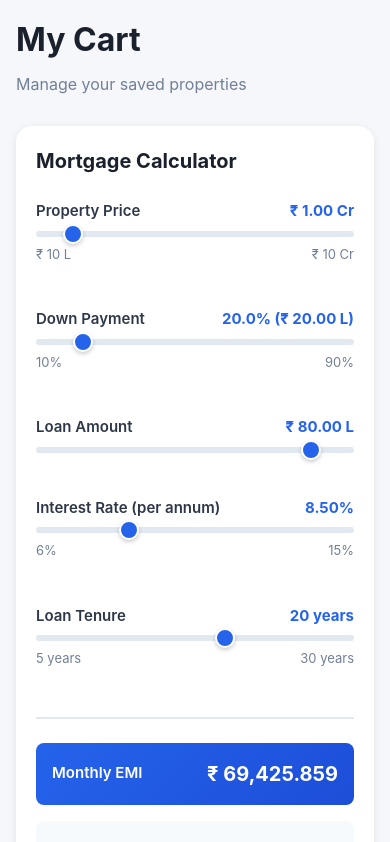
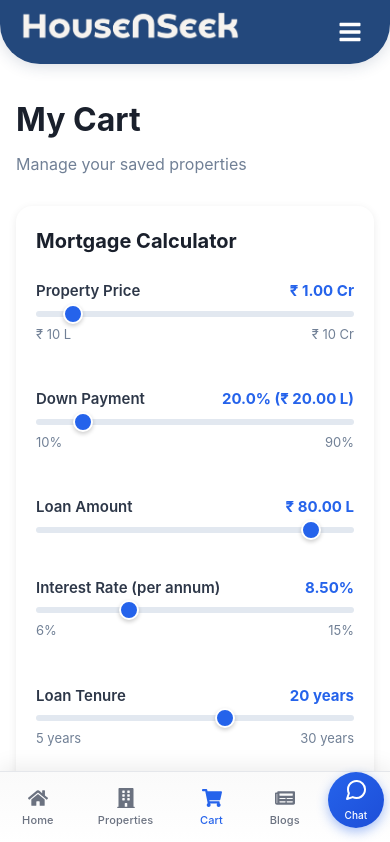
Before and after one commit to ananyaagarwall/tempERRORhns, a React (Vite) app in the folder frontend/: page /cart in a window 390 px wide. Shown: the top 842 px of the page. Built offline with nearby package versions, Linux system fonts and the light colour scheme.

Commit message:
Add MobileFooter to all pages, fix builder/property pages, merge latest changes

```diff
--- a/frontend/src/hns_cart_page/app/CartPage.jsx
+++ b/frontend/src/hns_cart_page/app/CartPage.jsx
@@ -4,10 +4,12 @@ import CompareModal from '../components/ui/CompareModal';
 import MortgageCalculator from '../components/ui/MortgageCalculator';
 import AgentSidebar from '../components/ui/AgentSidebar';
 import SimilarProperties from '../components/ui/SimilarProperties';
+import FooterNavBar from '../../hns_home_page/components/layout/FooterNavBar';     // Top sticky nav
+import FooterSection from '../../hns_home_page/components/layout/FooterSection';   // Main footer
+import MobileFooter from '../../components/ui/MobileFooter';                        // Mobile bottom nav
 import '../css/CartPage.css';
 
 const CartPage = () => {
-  // Sample cart data - in real app, this would come from state management or API
   const [cartProperties, setCartProperties] = useState([
     {
       id: 1,
@@ -71,8 +73,12 @@ const CartPage = () => {
   const propertiesToCompare = cartProperties.filter(prop => compareList.includes(prop.id));
 
   return (
-    <div className="cart-page">
-      <div className="cart-container">
+    <div className="cart-page-wrapper">
+      {/* Sticky Top Navigation - appears on scroll */}
+      <FooterNavBar />
+
+      {/* Main Page Content */}
+      <div className="cart-page-container max-w-[1320px] mx-auto px-4 py-8">
         <div className="cart-header">
           <h1>My Cart</h1>
           <p className="cart-subtitle">Manage your saved properties</p>
@@ -90,7 +96,9 @@ const CartPage = () => {
               ) : (
                 <>
                   <div className="cart-actions-header">
-                    <span className="cart-count">{cartProperties.length} {cartProperties.length === 1 ? 'Property' : 'Properties'}</span>
+                    <span className="cart-count">
+                      {cartProperties.length} {cartProperties.length === 1 ? 'Property' : 'Properties'}
+                    </span>
                     {compareList.length > 0 && (
                       <button
                         className="compare-button"
@@ -100,6 +108,7 @@ const CartPage = () => {
                       </button>
                     )}
                   </div>
+
                   <div className="cart-properties-list">
                     {cartProperties.map(property => (
                       <CartPropertyCard
@@ -115,7 +124,7 @@ const CartPage = () => {
               )}
             </div>
 
-            {/* Similar Properties Section */}
+            {/* Similar Properties */}
             <SimilarProperties currentProperties={cartProperties} />
           </div>
 
@@ -126,6 +135,12 @@ const CartPage = () => {
           </div>
         </div>
       </div>
+
+      {/* Main Footer */}
+      <FooterSection />
+
+      {/* Mobile Bottom Navigation */}
+      <MobileFooter />
 
       {/* Compare Modal */}
       {showCompareModal && (
```
